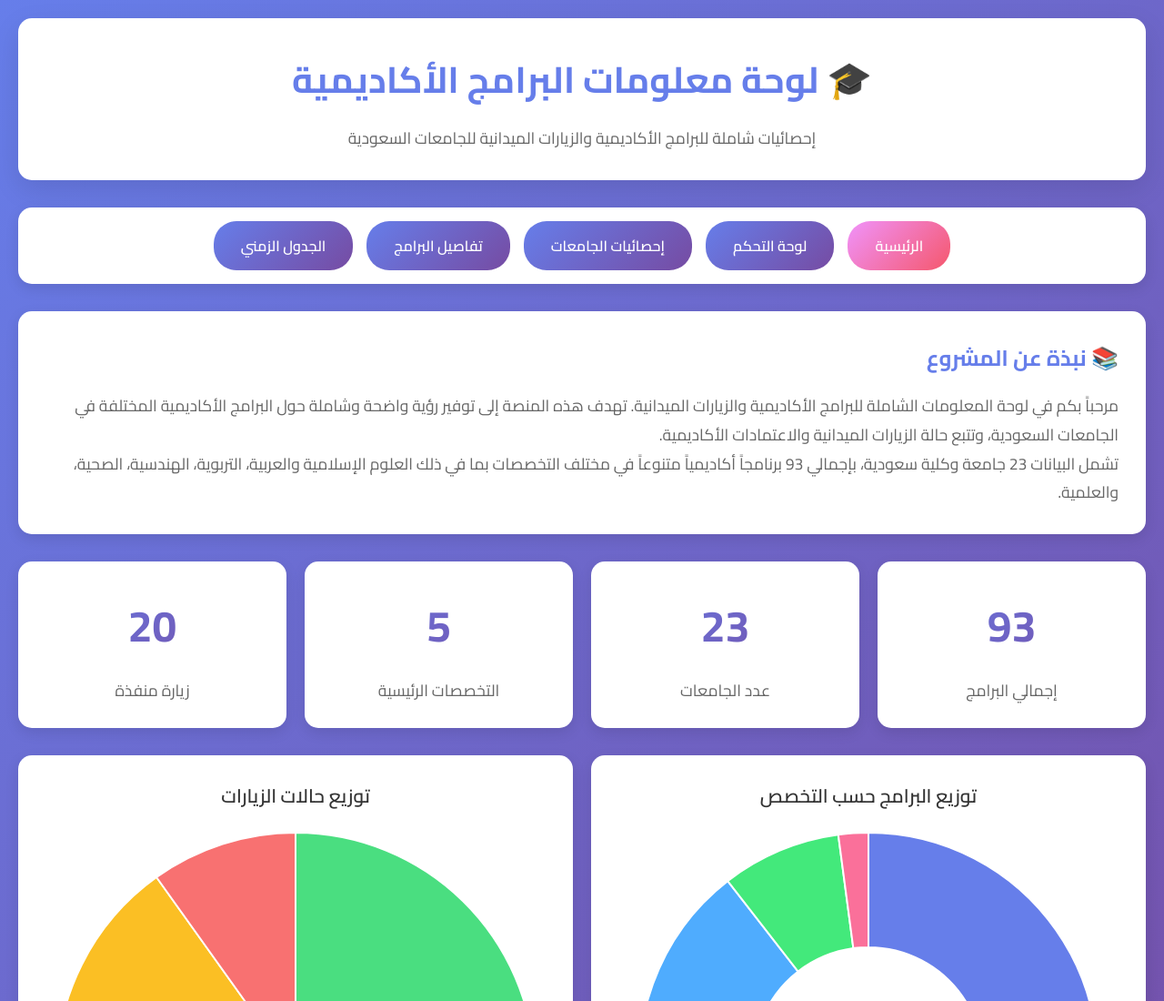
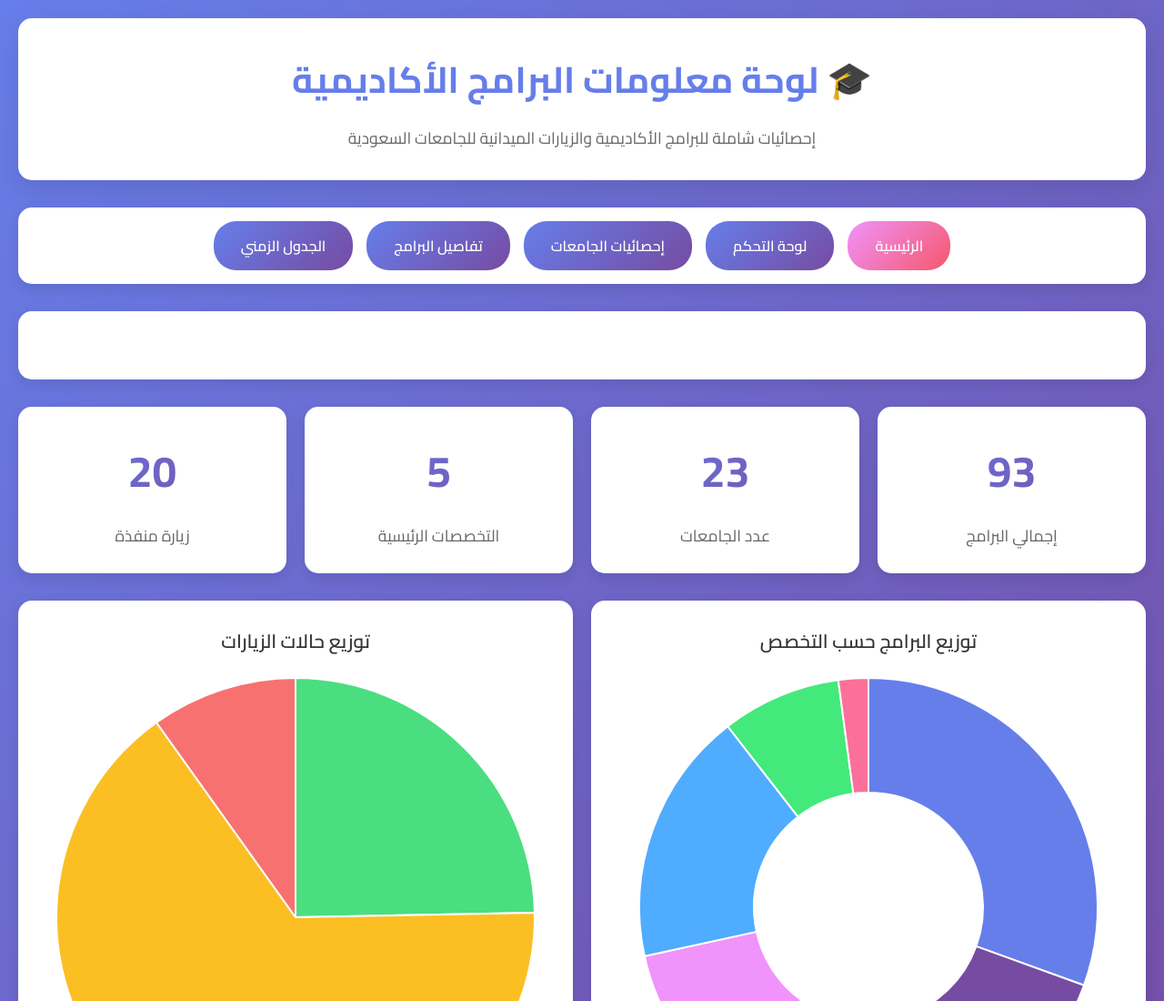
Before and after one commit to Mosab72/github.io, a plain HTML site: page dashboard.html in a window 1280 px wide. Shown: the top 1100 px of the page at 91% size. Drawn offline with nearby package versions, Linux system fonts and the light colour scheme.

Commit message:
Update dashboard.html

```diff
--- a/dashboard.html
+++ b/dashboard.html
@@ -359,15 +359,10 @@
         <!-- Home Tab -->
         <div id="home" class="tab-content active">
             <div class="intro-section">
-                <h2>📚 نبذة عن المشروع</h2>
+                <h2> </h2>
                 <p>
-                    مرحباً بكم في لوحة المعلومات الشاملة للبرامج الأكاديمية والزيارات الميدانية.
-                    تهدف هذه المنصة إلى توفير رؤية واضحة وشاملة حول البرامج الأكاديمية المختلفة في الجامعات السعودية،
-                    وتتبع حالة الزيارات الميدانية والاعتمادات الأكاديمية.
                 </p>
                 <p>
-                    تشمل البيانات 23 جامعة وكلية سعودية، بإجمالي 93 برنامجاً أكاديمياً متنوعاً في مختلف التخصصات
-                    بما في ذلك العلوم الإسلامية والعربية، التربوية، الهندسية، الصحية، والعلمية.
                 </p>
             </div>
 
```
